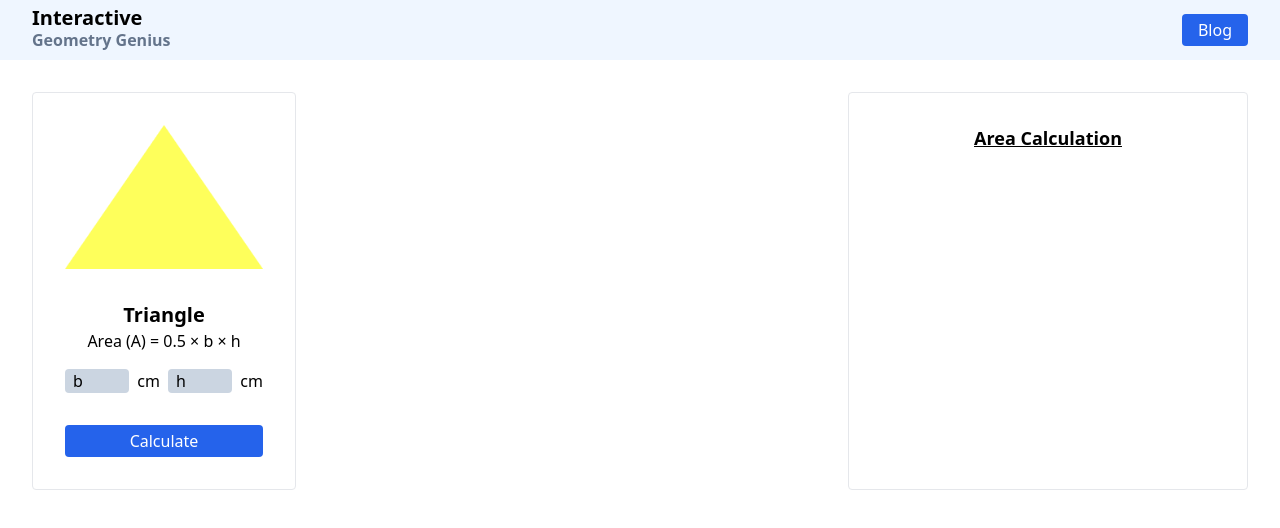
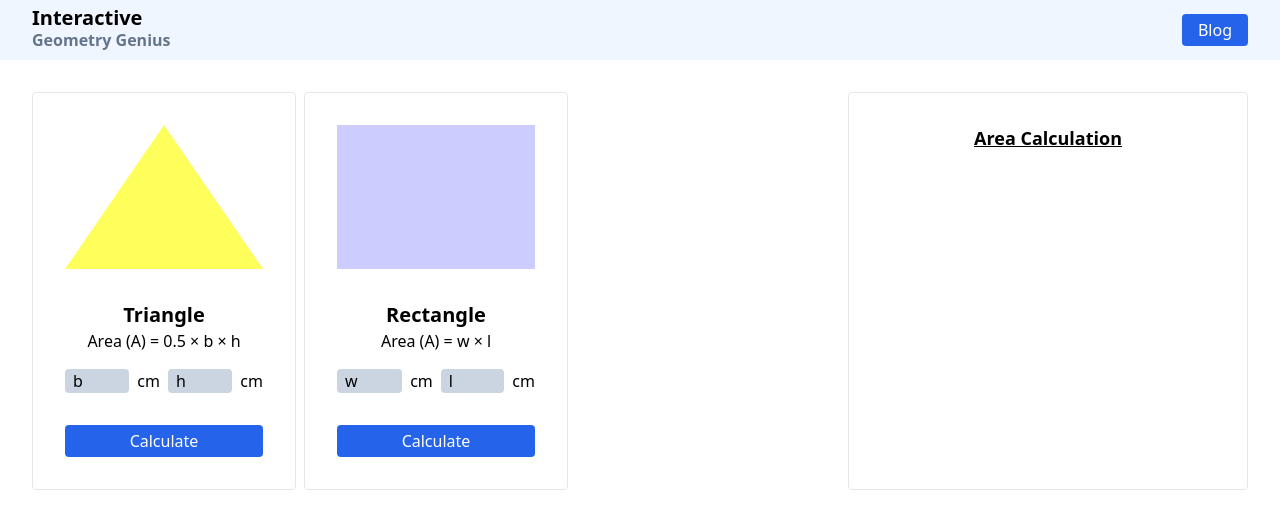
Before and after one commit to Rownokzahan/geometry-genius, a plain HTML site: page index.html in a window 1280 px wide. Drawn offline with nearby package versions, Linux system fonts and the light colour scheme.

Commit message:
add html and js for rectangle

```diff
--- a/index.html
+++ b/index.html
@@ -51,6 +51,26 @@
                 <button id="calculate-triangle"
                     class="text-white px-4 py-1 bg-blue-600 rounded w-full">Calculate</button>
             </div>
+
+            <!-- Rectangle -->
+            <div class="p-4 md:p-8 flex flex-col items-center rounded border">
+                <img src="./images/rectangle.png" class="w-full h-36" alt="">
+                <h3 class="text-xl font-bold mt-4 md:mt-8">Rectangle</h3>
+                <p>Area (A) = w × l</p>
+                <div class="flex gap-2 items-center mb-4 md:mb-8 mt-2 md:mt-4">
+                    <div class="flex bg-slate-300 px-2 rounded">
+                        <label for="rectangle-w">w</label>
+                        <input class="bg-transparent w-full ml-2 px-2" type="text" name="" id="rectangle-w">
+                    </div>
+                    <span>cm</span>
+                    <div class="flex bg-slate-300 px-2 rounded">
+                        <label for="rectangle-l">l</label>
+                        <input class="bg-transparent w-full ml-2 px-2" type="text" name="" id="rectangle-l">
+                    </div>
+                    <span>cm</span>
+                </div>
+                <button id="calculate-rectangle" class="text-white px-4 py-1 bg-blue-600 rounded w-full">Calculate</button>
+            </div>
         </section>
 
         <section class="p-4 md:p-8 rounded border">
--- a/js/script.js
+++ b/js/script.js
@@ -5,9 +5,17 @@ document.getElementById('calculate-triangle').addEventListener('click', function
     if (!base || !height) {
         return;
     }
+    setAreaCalculation('Triangle', 0.5 * base * height);
+});
 
-    setAreaCalculation('Triangle', 0.5 * base * height);
+document.getElementById('calculate-rectangle').addEventListener('click', function () {
+    const width = getInputValue('rectangle-w');
+    const height = getInputValue('rectangle-l');
 
+    if (!width || !height) {
+        return;
+    }
+    setAreaCalculation('Rectangle', width * height);
 });
 
 function getInputValue(id) {
```
